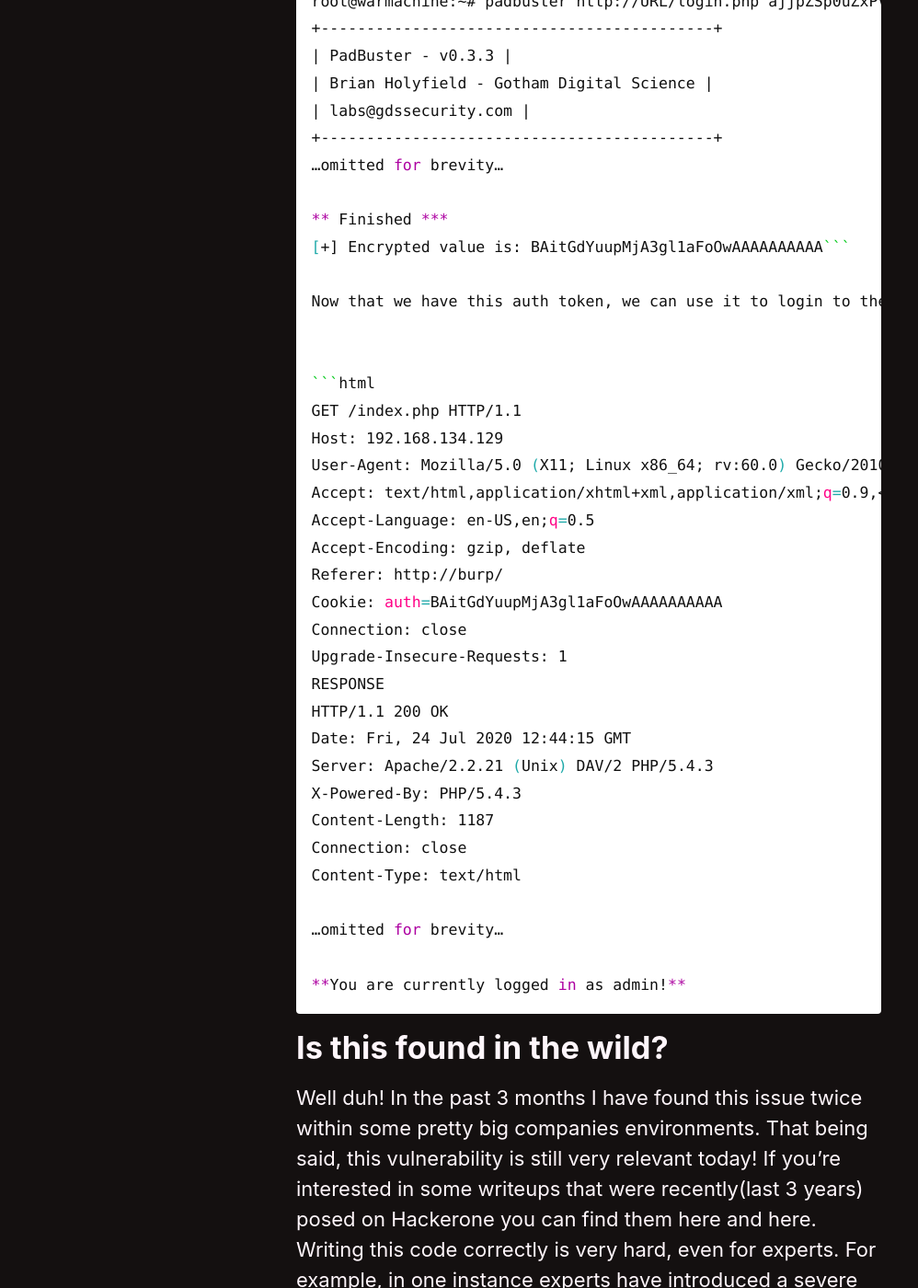
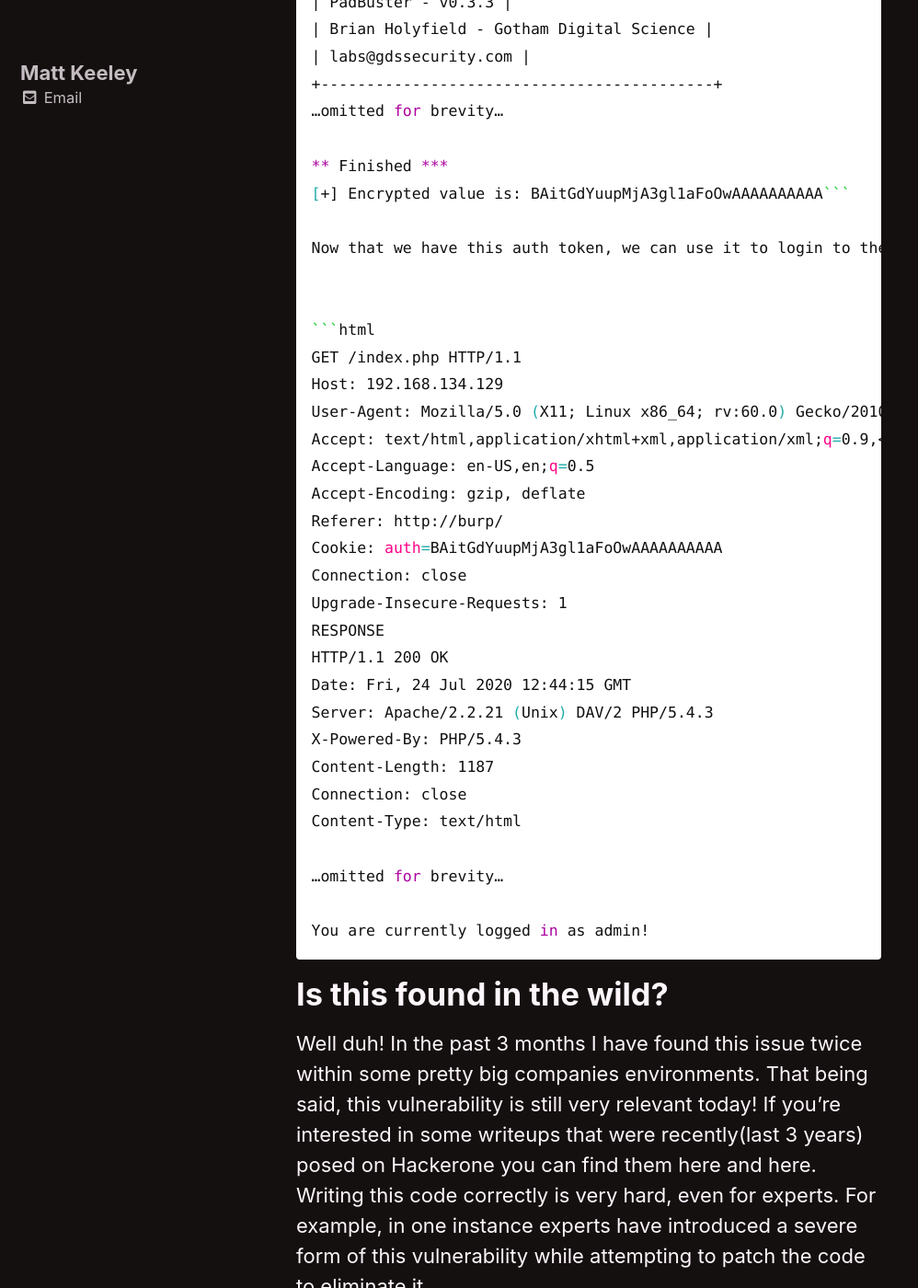
Before and after one commit to AZSERG/AZSERG.github.io, a Jekyll site: the page built from _posts/2021-03-10-padding-oracle-aspnet.md, in a window 1280 px wide and 1400 px high, scrolled down 6527 px. Shown: the whole window at 92% size, without its empty margins (0-998 px from the left). Built offline with Jekyll 4.4.1, drawn with Linux system fonts in a browser that asks for light colours; cached includes are drawn as plain includes.

````diff
--- a/_posts/2021-03-10-padding-oracle-aspnet.md
+++ b/_posts/2021-03-10-padding-oracle-aspnet.md
@@ -183,7 +181,7 @@ root@warmachine:~# padbuster http://URL/login.php ajjpZSp0uZxPVZRp33L2YfC8tMnXvR
 ** Finished ***
 [+] Encrypted value is: BAitGdYuupMjA3gl1aFoOwAAAAAAAAAA```
 
-Now that we have this auth token, we can use it to login to the admin account!!
+Now that we have this auth token, we can use it to login to the admin account!
 
 
 ```html
@@ -208,7 +206,7 @@ Content-Type: text/html
 
 …omitted for brevity…
 
-**You are currently logged in as admin!**
+You are currently logged in as admin!
 ```
 
 <h1>Is this found in the wild?</h1>
````
Also changed, not shown: other parts of _posts/2021-03-10-padding-oracle-aspnet.md (+1 -3 lines), _data/authors.yml (added, +7 -0 lines), _layouts/posts.html (+10 -0 lines).
